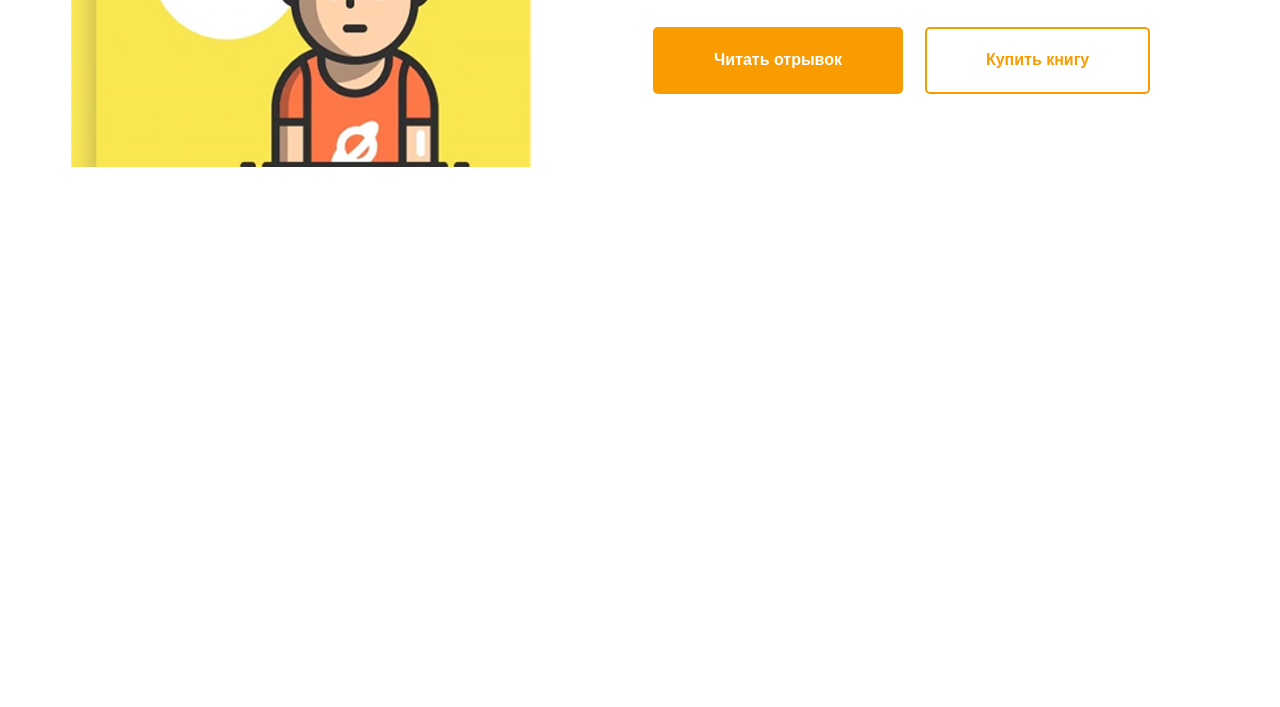
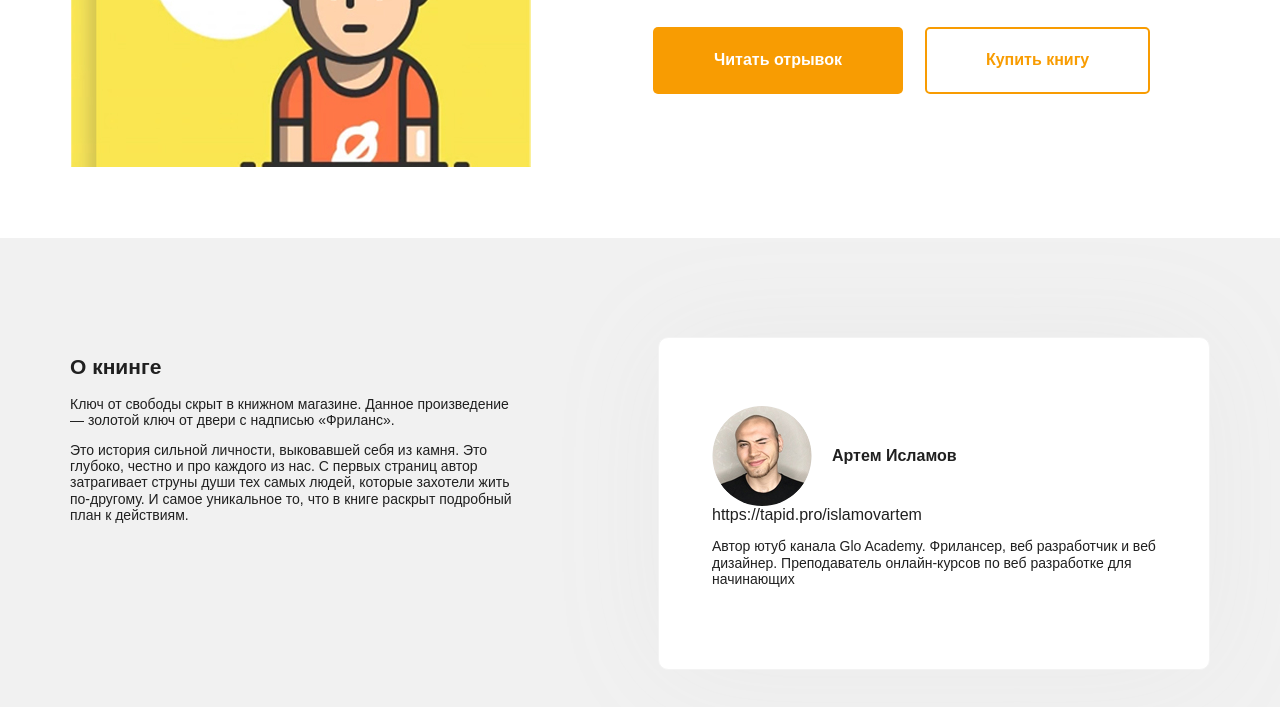
Before and after one commit to Alexander-Kuznetsov86/Book, a plain HTML site: page index.html in a window 1280 px wide. Shown: the part 601-1308 px from the top of the page. Before the commit the page ends 839 px from the top, so only its background shows below. Drawn offline with Linux system fonts and the light colour scheme; files whose address does not match are found by name.

Commit message:
Блок об авторе

```diff
--- a/css/style.css
+++ b/css/style.css
@@ -128,3 +128,50 @@ body {
   text-decoration: none;
   border: solid 2px #f89c02;
 }
+
+/* О книге */
+.about {
+  background-color: #f1f1f1;
+  padding: 99px 0;
+}
+.about-container {
+  display: flex;
+  justify-content: space-between;
+  max-width: 1140px;
+  margin: auto;
+}
+.about-book {
+  max-width: 454px;
+  flex-shrink: 0;
+}
+.about-author {
+  display: flex;
+  flex-wrap: wrap;
+  align-items: center;
+  max-width: 552px;
+  box-shadow: 0 1px 120px rgba(161, 161, 161, 0.08);
+  border-radius: 10px;
+  border: solid 1px #f3f3f3;
+  background-color: #ffffff;
+  padding: 68px 53px;
+}
+.author-avatar {
+  width: 100px;
+  height: 100px;
+  margin-right: 20px;
+  object-fit: cover;
+  border-radius: 50%;
+}
+.author-name {
+  margin: 0;
+  font-size: 16px;
+  font-weight: 700;
+}
+.author-link {
+  font-size: 16px;
+  color: inherit;
+  text-decoration: none;
+}
+.author-txt {
+  flex-basis: 100%;
+}
--- a/index.html
+++ b/index.html
@@ -61,7 +61,38 @@
     <!-- /.hero-container -->
   </section>
   <!-- О книге -->
-  <section class="about"></section>
+  <section class="about">
+    <div class="about-container">
+      <div class="about-book">
+        <h2 class="section-title">О книнге</h2>
+        <p class="about-txt">
+          Ключ от свободы скрыт в книжном магазине. Данное произведение — золотой ключ от двери с надписью «Фриланс».
+        </p>
+        <p class="about-txt">
+          Это история сильной личности, выковавшей себя из камня. Это глубоко, честно и про каждого из нас. С первых
+          страниц автор
+          затрагивает струны души тех самых людей, которые захотели жить по-другому. И самое уникальное то, что в книге
+          раскрыт
+          подробный план к действиям.
+        </p>
+      </div>
+      <div class="about-author">
+        <img src="img/jpg/author-avatar.jpg" alt="аватара Артем Исламов" class="author-avatar">
+        <h3 class="author-name">Артем Исламов</h3>
+        <a href="https://tapid.pro/islamovartem" class="author-link">https://tapid.pro/islamovartem</a>
+        <div class="author-bio">
+          <p class="author-txt">
+            Автор ютуб канала Glo Academy. Фрилансер, веб разработчик и веб дизайнер. Преподаватель онлайн-курсов по веб
+            разработке
+            для начинающих
+          </p>
+        </div>
+        <!-- author-bio -->
+      </div>
+      <!-- about-author -->
+    </div>
+    <!-- about-container -->
+  </section>
   <!-- Читатели -->
   <section class="readers"></section>
   <!-- Подвал сайта -->
```
Also changed, not shown: img/jpg/author-avatar.jpg (added), img/jpg/book.jpg (renamed from img/jpeg/book.jpg), img/png/author-avatar.png (added).
